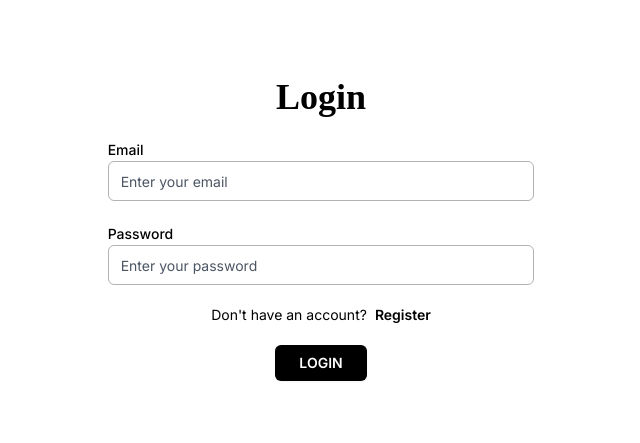
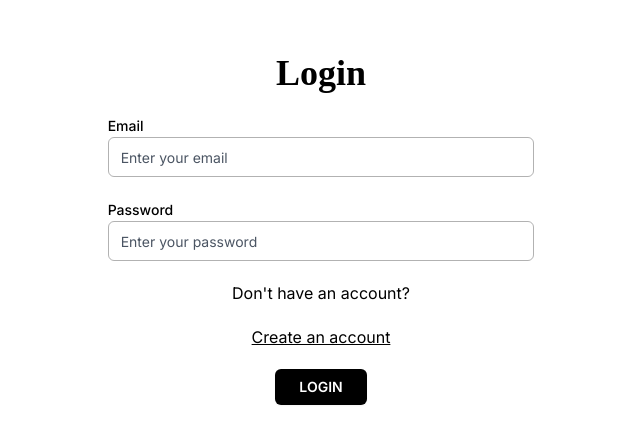
Before and after one commit to riteshk-007/Next-Auth, a Next.js app: page /user in a window 1280 px wide. Shown: the part 171-614 px from the top of the page, without its empty margins (319-959 px from the left). Built offline with nearby package versions, Linux system fonts and the light colour scheme.

Commit message:
input validation

```diff
--- a/app/(auth)/user/page.js
+++ b/app/(auth)/user/page.js
@@ -2,11 +2,44 @@
 import Button from "@/components/Button";
 import Input from "@/components/Input";
 import { useState } from "react";
+import { useForm } from "react-hook-form";
 
 const User = () => {
   const [variate, setVariate] = useState("LOGIN");
+  const {
+    register,
+    handleSubmit,
+    formState: { errors },
+  } = useForm({
+    defaultValues: {
+      name: "",
+      email: "",
+      password: "",
+    },
+  });
+
+  const toggleVariant = () => {
+    if (variate === "LOGIN") {
+      setVariate("REGISTER");
+    } else {
+      setVariate("LOGIN");
+    }
+  };
+
+  const onSubmit = (data) => {
+    if (variate === "LOGIN") {
+      console.log("Login", data);
+    }
+    if (variate === "REGISTER") {
+      console.log("Register", data);
+    }
+  };
+
   return (
-    <form className="w-full flex justify-center items-center h-screen space-y-5 flex-col">
+    <form
+      onSubmit={handleSubmit(onSubmit)}
+      className="w-full flex justify-center items-center h-screen space-y-5 flex-col"
+    >
       <h1
         className="text-4xl font-semibold text-black"
         style={{ fontFamily: "Poppins" }}
@@ -19,6 +52,8 @@ const User = () => {
           id="name"
           type="text"
           placeholder="Enter your name"
+          errors={errors}
+          register={register}
         />
       )}
       <Input
@@ -26,34 +61,33 @@ const User = () => {
         id="email"
         type="email"
         placeholder="Enter your email"
+        errors={errors}
+        register={register}
+        required={true}
       />
+      {errors.email && (
+        <p className="text-rose-500 text-sm">Email is required.</p>
+      )}
       <Input
         label="Password"
         id="password"
         type="password"
         placeholder="Enter your password"
+        errors={errors}
+        register={register}
+        required={true}
       />
-      {variate === "LOGIN" ? (
-        <span className="text-sm  text-black  flex gap-2">
-          {" Don't have an account? "}{" "}
-          <p
-            className="cursor-pointer font-semibold"
-            onClick={() => setVariate("REGISTER")}
-          >
-            Register
-          </p>
-        </span>
-      ) : (
-        <span className="text-sm  text-black  flex gap-2">
-          Already have an account?
-          <p
-            className="cursor-pointer font-semibold"
-            onClick={() => setVariate("LOGIN")}
-          >
-            Login
-          </p>
-        </span>
+      {errors.password && (
+        <p className="text-rose-500 text-sm">Password is required.</p>
       )}
+      <div>
+        {variate === "LOGIN"
+          ? "Don't have an account?"
+          : "Already have an account?"}
+      </div>
+      <div onClick={toggleVariant} className="underline cursor-pointer">
+        {variate === "LOGIN" ? "Create an account" : "Login"}
+      </div>
       <Button type="submit" variate={variate} />
     </form>
   );
--- a/components/Input.js
+++ b/components/Input.js
@@ -1,4 +1,15 @@
-const Input = ({ label, id, type, placeholder, ref }) => {
+"use client";
+
+import clsx from "clsx";
+const Input = ({
+  label,
+  id,
+  type,
+  placeholder,
+  register,
+  errors,
+  required,
+}) => {
   return (
     <div className="w-full md:w-1/3">
       <label
@@ -8,11 +19,17 @@ const Input = ({ label, id, type, placeholder, ref }) => {
         {label}
       </label>
       <input
-        className="flex h-10 w-full rounded-md border border-black/30 bg-transparent px-3 py-2 text-sm placeholder:text-gray-600 focus:outline-none focus:ring-1 focus:ring-black/30 focus:ring-offset-1 disabled:cursor-not-allowed disabled:opacity-50"
+        id={id}
         type={type}
+        autoComplete={id}
         placeholder={placeholder}
-        id={id}
-      ></input>
+        {...register(id, { required })}
+        className={clsx(
+          `flex h-10 w-full rounded-md border border-black/30 bg-transparent px-3 py-2 text-sm placeholder:text-gray-600 focus:outline-none
+           focus:ring-1 focus:ring-black/30 focus:ring-offset-1 disabled:cursor-not-allowed disabled:opacity-50`,
+          errors[id] && "focus:ring-rose-500 "
+        )}
+      />
     </div>
   );
 };
--- a/package.json
+++ b/package.json
@@ -10,9 +10,11 @@
   },
   "dependencies": {
     "@prisma/client": "^5.9.1",
+    "clsx": "^2.1.0",
     "next": "14.1.0",
     "react": "^18",
-    "react-dom": "^18"
+    "react-dom": "^18",
+    "react-hook-form": "^7.38.0"
   },
   "devDependencies": {
     "autoprefixer": "^10.0.1",
```
Also changed, not shown: 1 other file (tests, documents, lock files or other folders).
